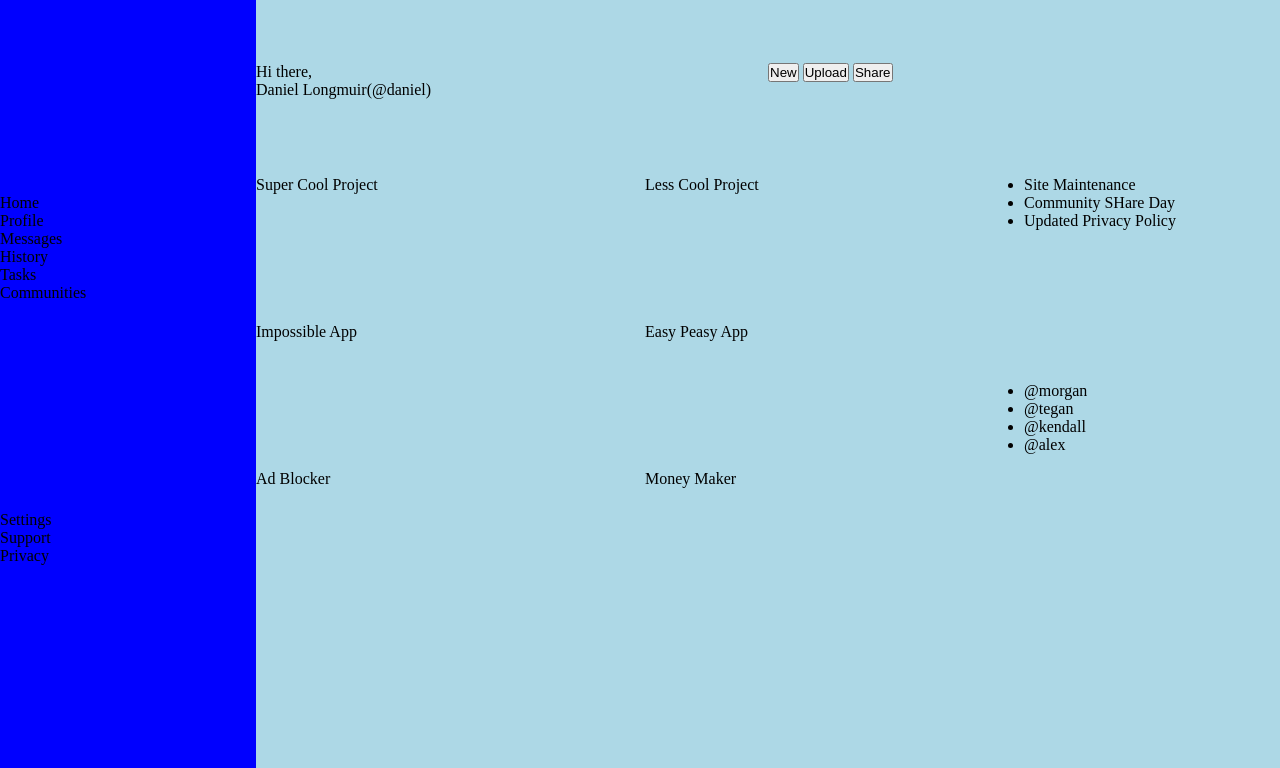
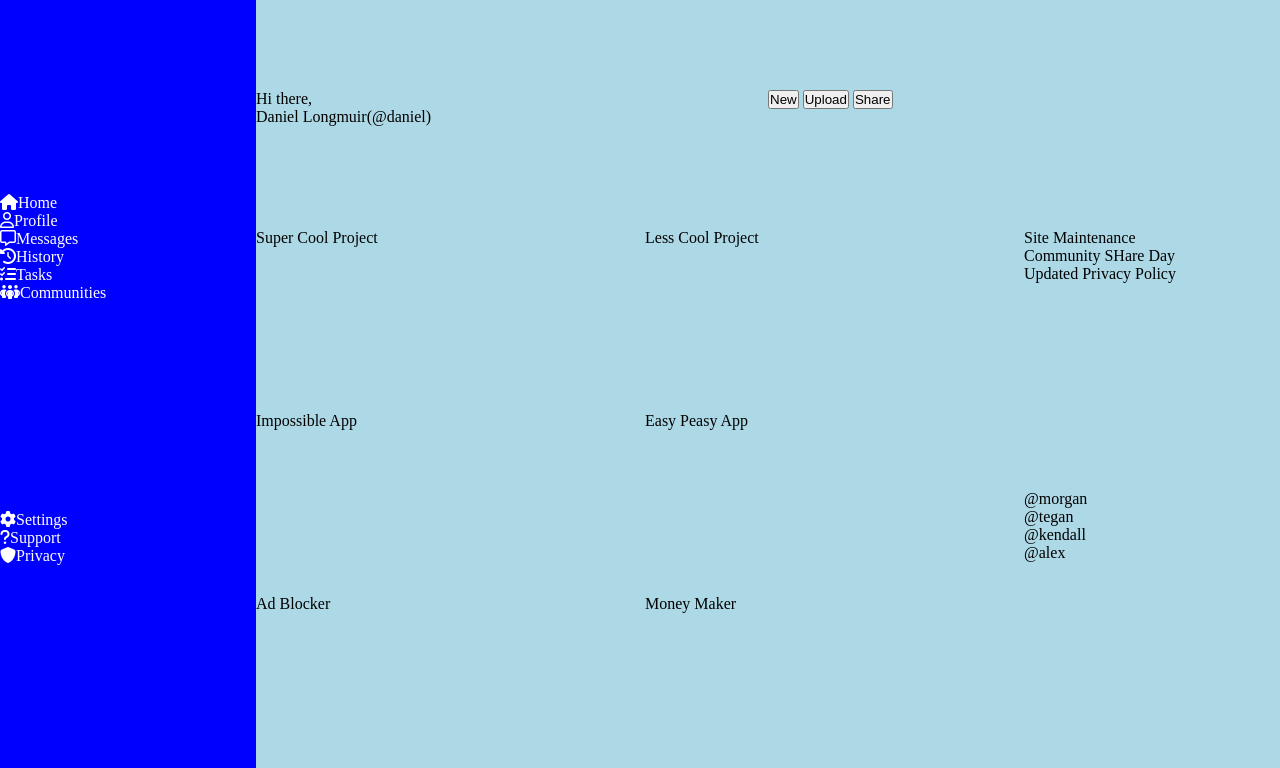
Before and after one commit to DJLB06/admin-dashboard, a plain HTML site: page index.html in a window 1280 px wide. Shown: the part 32-800 px from the top of the page. Drawn offline with Linux system fonts and the light colour scheme.

Commit message:
add icons

```diff
--- a/index.html
+++ b/index.html
@@ -5,36 +5,37 @@
     <meta http-equiv="X-UA-Compatible" content="IE=edge">
     <meta name="viewport" content="width=device-width, initial-scale=1.0">
     <link rel="stylesheet" href="style.css">
+    <script src="https://kit.fontawesome.com/cc5497c91e.js" crossorigin="anonymous"></script>
     <title>Admin Dashboard</title>
 </head>
 <body>
     <div class="container">
        <div class="menu">
             <div class="dashboard-title">
-                Dashboard
+                <i class="fa-brands fa-windows"></i>Dashboard
             </div>
             <div class="home-list">
                 <ul>
-                    <li>Home</li>
-                    <li>Profile</li>
-                    <li>Messages</li>
-                    <li>History</li>
-                    <li>Tasks</li>
-                    <li>Communities</li>
+                    <li><i class="fa-solid fa-house"></i>Home</li>
+                    <li><i class="fa-regular fa-user"></i>Profile</li>
+                    <li><i class="fa-regular fa-message"></i>Messages</li>
+                    <li><i class="fa-solid fa-clock-rotate-left"></i>History</li>
+                    <li><i class="fa-solid fa-list-check"></i>Tasks</li>
+                    <li><i class="fa-solid fa-people-group"></i>Communities</li>
                 </ul>
             </div>
             <div class="settings-list">
                 <ul>
-                    <li>Settings</li>
-                    <li>Support</li>
-                    <li>Privacy</li>
+                    <li><i class="fa-solid fa-gear"></i>Settings</li>
+                    <li><i class="fa-solid fa-question"></i>Support</li>
+                    <li><i class="fa-solid fa-shield"></i>Privacy</li>
                 </ul>
             </div>
 
        </div>
        <div class="header">
             <div class="search-bar">
-                <input type="text">
+                <i class="fa-solid fa-magnifying-glass"></i><input type="text">
             </div>
             <div class="name-bell">
                 Daniel Longmuir
--- a/style.css
+++ b/style.css
@@ -15,7 +15,7 @@
 .menu{
     display: grid;
     gap: 5px;
-    grid-area: 1/1/5/2;
+    grid-area: 1/1/4/2;
     background-color: blue;
 }
 
@@ -31,3 +31,20 @@
     gap: 10px;
     grid-area: 2/2/4/3;
 }
+
+
+.home-list > ul > li{
+    color: white;
+}
+
+.dashboard-title{
+    color: white;
+}
+
+.settings-list>ul>li{
+    color: white;
+}
+
+ul,li{
+    list-style: none;
+}
```
